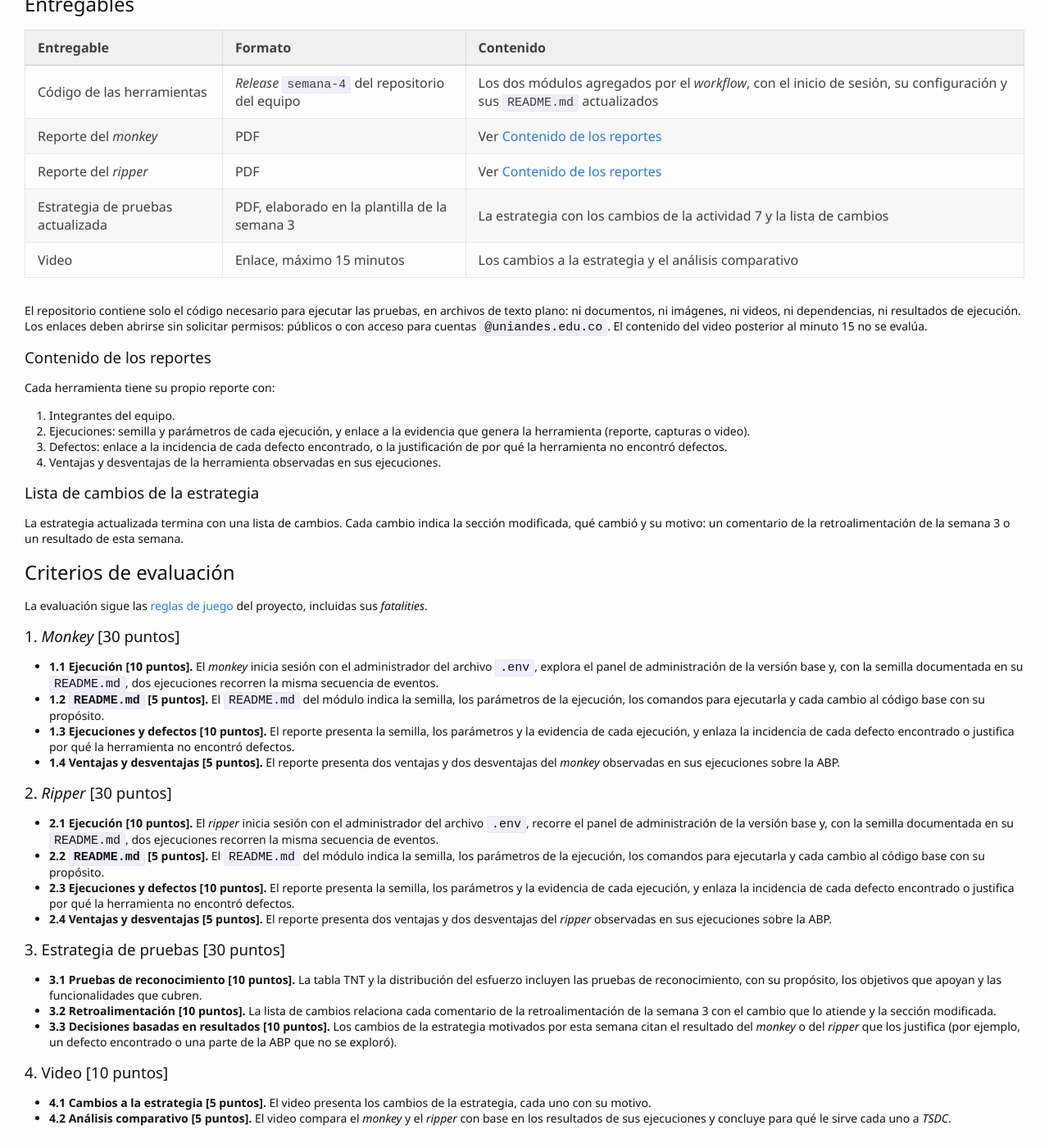
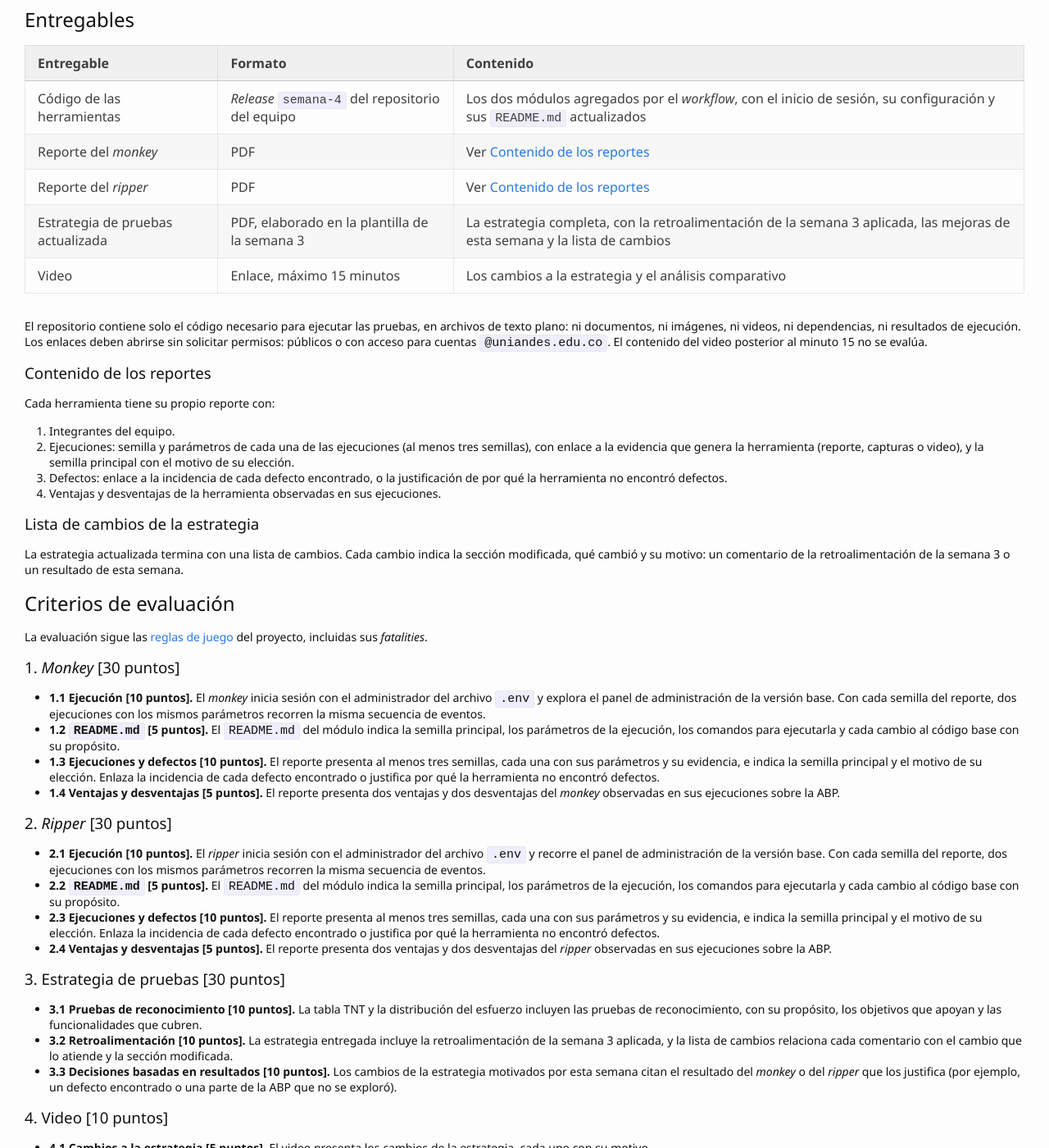
Before and after one commit to TiCSw/mt1_guias_pruebas, a Jekyll site: the page built from docs/semanas/semana4.md, in a window 1280 px wide and 1400 px high, scrolled down 1218 px. Shown: the whole window at 82% size. Built offline with Jekyll 4.4.1, drawn with Linux system fonts in a browser that asks for light colours; some web fonts are replaced; our own code applies the rules of GitHub Pages for plain Markdown files; comment, search, counter and statistics services are not loaded; some of the changed text lies outside the part shown.

Commit message:
docs(semanas): week 4 seeds per tool and the full updated strategy

```diff
--- a/docs/semanas/semana4.md
+++ b/docs/semanas/semana4.md
@@ -37,27 +37,30 @@
 
 1. **_Monkey_.** Configure el _monkey_ para que explore la versión base de la ABP: que inicie sesión
    con el administrador del archivo `.env` antes de la primera acción y explore el panel de
-   administración (`/ghost/`). Defina la semilla y los parámetros de la ejecución (cantidad de
-   eventos de cada tipo y espera entre eventos).
+   administración (`/ghost/`). Defina los parámetros de la ejecución (cantidad de eventos de cada
+   tipo y espera entre eventos).
 2. **_Ripper_.** Configure el _ripper_ de la misma forma: que inicie sesión con el administrador del
-   archivo `.env` antes de explorar y recorra el panel de administración. Defina la semilla, la
-   profundidad de la exploración y los demás parámetros.
+   archivo `.env` antes de explorar y recorra el panel de administración. Defina la profundidad de la
+   exploración y los demás parámetros.
 3. **Cambios al código base.** Documente en el `README.md` de cada módulo todo cambio que haga a su
    código base (por ejemplo, el inicio de sesión): qué se cambió y para qué. Las URL y las
    credenciales de la ABP se obtienen solo del archivo `.env`.
-4. **Ejecución y reproducibilidad.** Ejecute cada herramienta con `npm run monkey:test` y
-   `npm run ripper:test`. Ejecute cada una dos veces con la misma semilla y confirme que recorre la
-   misma secuencia de eventos. Documente en el `README.md` de cada módulo la semilla y los parámetros
-   con los que se reproduce la ejecución reportada.
+4. **Ejecuciones con varias semillas.** Ejecute cada herramienta con al menos tres semillas
+   distintas (`npm run monkey:test` y `npm run ripper:test`). Cada semilla reportada debe ser
+   reproducible: dos ejecuciones con la misma semilla y los mismos parámetros recorren la misma
+   secuencia de eventos. Elija como **semilla principal** de cada herramienta la de la ejecución más
+   relevante (por ejemplo, la que encontró un defecto) y déjela configurada y documentada, con sus
+   parámetros, en el `README.md` del módulo.
 5. **Defectos.** Analice los reportes, capturas y videos que generan las herramientas. Reporte cada
    defecto de la ABP en los _issues_ del repositorio con la plantilla **Reporte Incidencia**,
    indicando la herramienta y la semilla que lo reproducen. Si una herramienta no encuentra defectos,
    justifique por qué con base en lo que exploró.
 6. **Análisis comparativo.** Compare el _monkey_ y el _ripper_: ventajas y desventajas de cada uno,
    observadas en sus ejecuciones sobre la ABP.
-7. **Estrategia.** Actualice la estrategia de pruebas de la semana 3: incorpore las pruebas de
-   reconocimiento, aplique la retroalimentación recibida y ajuste las decisiones con base en los
-   resultados de esta semana.
+7. **Estrategia.** Actualice la estrategia de pruebas de la semana 3: aplique la retroalimentación
+   recibida, incorpore las pruebas de reconocimiento y ajuste las decisiones con base en los
+   resultados de esta semana. El documento que se entrega es la estrategia completa, con esas
+   mejoras incluidas, y no solo la lista de cambios.
 8. **Video.** Grabe un video de máximo 15 minutos que presente los cambios a la estrategia y el
    análisis comparativo de las dos herramientas.
 9. **Entrega.** Publique un
@@ -71,7 +74,7 @@
 | Código de las herramientas | _Release_ `semana-4` del repositorio del equipo | Los dos módulos agregados por el _workflow_, con el inicio de sesión, su configuración y sus `README.md` actualizados |
 | Reporte del _monkey_ | PDF | Ver [Contenido de los reportes](#contenido-de-los-reportes) |
 | Reporte del _ripper_ | PDF | Ver [Contenido de los reportes](#contenido-de-los-reportes) |
-| Estrategia de pruebas actualizada | PDF, elaborado en la plantilla de la semana 3 | La estrategia con los cambios de la actividad 7 y la lista de cambios |
+| Estrategia de pruebas actualizada | PDF, elaborado en la plantilla de la semana 3 | La estrategia completa, con la retroalimentación de la semana 3 aplicada, las mejoras de esta semana y la lista de cambios |
 | Video | Enlace, máximo 15 minutos | Los cambios a la estrategia y el análisis comparativo |
 
 El repositorio contiene solo el código necesario para ejecutar las pruebas, en archivos de texto
@@ -84,8 +87,9 @@
 Cada herramienta tiene su propio reporte con:
 
 1. Integrantes del equipo.
-2. Ejecuciones: semilla y parámetros de cada ejecución, y enlace a la evidencia que genera la
-   herramienta (reporte, capturas o video).
+2. Ejecuciones: semilla y parámetros de cada una de las ejecuciones (al menos tres semillas), con
+   enlace a la evidencia que genera la herramienta (reporte, capturas o video), y la semilla principal
+   con el motivo de su elección.
 3. Defectos: enlace a la incidencia de cada defecto encontrado, o la justificación de por qué la
    herramienta no encontró defectos.
 4. Ventajas y desventajas de la herramienta observadas en sus ejecuciones.
@@ -102,27 +106,29 @@
 
 ### 1. _Monkey_ [30 puntos]
 
-- **1.1 Ejecución [10 puntos].** El _monkey_ inicia sesión con el administrador del archivo `.env`,
-  explora el panel de administración de la versión base y, con la semilla documentada en su
-  `README.md`, dos ejecuciones recorren la misma secuencia de eventos.
-- **1.2 `README.md` [5 puntos].** El `README.md` del módulo indica la semilla, los parámetros de la
-  ejecución, los comandos para ejecutarla y cada cambio al código base con su propósito.
-- **1.3 Ejecuciones y defectos [10 puntos].** El reporte presenta la semilla, los parámetros y la
-  evidencia de cada ejecución, y enlaza la incidencia de cada defecto encontrado o justifica por qué
-  la herramienta no encontró defectos.
+- **1.1 Ejecución [10 puntos].** El _monkey_ inicia sesión con el administrador del archivo `.env` y
+  explora el panel de administración de la versión base. Con cada semilla del reporte, dos ejecuciones
+  con los mismos parámetros recorren la misma secuencia de eventos.
+- **1.2 `README.md` [5 puntos].** El `README.md` del módulo indica la semilla principal, los
+  parámetros de la ejecución, los comandos para ejecutarla y cada cambio al código base con su
+  propósito.
+- **1.3 Ejecuciones y defectos [10 puntos].** El reporte presenta al menos tres semillas, cada una
+  con sus parámetros y su evidencia, e indica la semilla principal y el motivo de su elección. Enlaza
+  la incidencia de cada defecto encontrado o justifica por qué la herramienta no encontró defectos.
 - **1.4 Ventajas y desventajas [5 puntos].** El reporte presenta dos ventajas y dos desventajas del
   _monkey_ observadas en sus ejecuciones sobre la ABP.
 
 ### 2. _Ripper_ [30 puntos]
 
-- **2.1 Ejecución [10 puntos].** El _ripper_ inicia sesión con el administrador del archivo `.env`,
-  recorre el panel de administración de la versión base y, con la semilla documentada en su
-  `README.md`, dos ejecuciones recorren la misma secuencia de eventos.
-- **2.2 `README.md` [5 puntos].** El `README.md` del módulo indica la semilla, los parámetros de la
-  ejecución, los comandos para ejecutarla y cada cambio al código base con su propósito.
-- **2.3 Ejecuciones y defectos [10 puntos].** El reporte presenta la semilla, los parámetros y la
-  evidencia de cada ejecución, y enlaza la incidencia de cada defecto encontrado o justifica por qué
-  la herramienta no encontró defectos.
+- **2.1 Ejecución [10 puntos].** El _ripper_ inicia sesión con el administrador del archivo `.env` y
+  recorre el panel de administración de la versión base. Con cada semilla del reporte, dos ejecuciones
+  con los mismos parámetros recorren la misma secuencia de eventos.
+- **2.2 `README.md` [5 puntos].** El `README.md` del módulo indica la semilla principal, los
+  parámetros de la ejecución, los comandos para ejecutarla y cada cambio al código base con su
+  propósito.
+- **2.3 Ejecuciones y defectos [10 puntos].** El reporte presenta al menos tres semillas, cada una
+  con sus parámetros y su evidencia, e indica la semilla principal y el motivo de su elección. Enlaza
+  la incidencia de cada defecto encontrado o justifica por qué la herramienta no encontró defectos.
 - **2.4 Ventajas y desventajas [5 puntos].** El reporte presenta dos ventajas y dos desventajas del
   _ripper_ observadas en sus ejecuciones sobre la ABP.
 
@@ -131,8 +137,9 @@
 - **3.1 Pruebas de reconocimiento [10 puntos].** La tabla TNT y la distribución del esfuerzo incluyen
   las pruebas de reconocimiento, con su propósito, los objetivos que apoyan y las funcionalidades que
   cubren.
-- **3.2 Retroalimentación [10 puntos].** La lista de cambios relaciona cada comentario de la
-  retroalimentación de la semana 3 con el cambio que lo atiende y la sección modificada.
+- **3.2 Retroalimentación [10 puntos].** La estrategia entregada incluye la retroalimentación de la
+  semana 3 aplicada, y la lista de cambios relaciona cada comentario con el cambio que lo atiende y la
+  sección modificada.
 - **3.3 Decisiones basadas en resultados [10 puntos].** Los cambios de la estrategia motivados por
   esta semana citan el resultado del _monkey_ o del _ripper_ que los justifica (por ejemplo, un
   defecto encontrado o una parte de la ABP que no se exploró).
```
